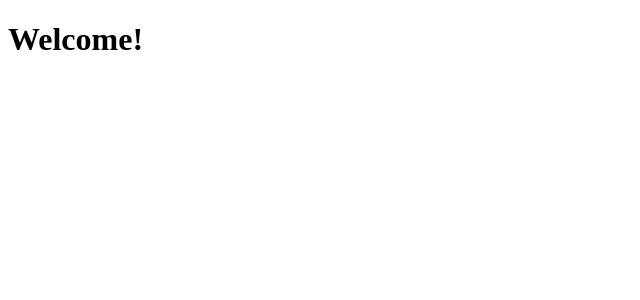
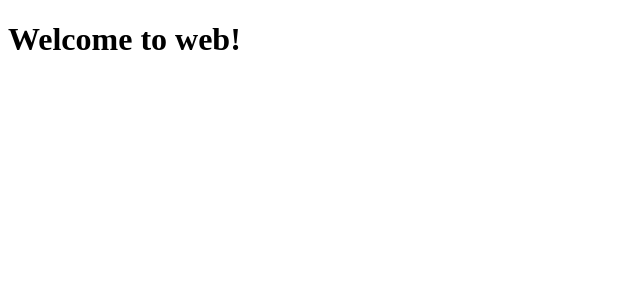
Before and after one commit to skabanets/project-test, a React (Vite) app in the folder apps/web/: page / in a window 1280 px wide. Shown: the top 300 px of the page, without its empty margins (0-640 px from the left). Built offline with nearby package versions, Linux system fonts and the light colour scheme.

Commit message:
fix issue ci/cd

```diff
--- a/apps/web/src/App.tsx
+++ b/apps/web/src/App.tsx
@@ -1,3 +1,3 @@
 export function App() {
-  return <h1>Welcome!</h1>;
+  return <h1>Welcome to web!</h1>;
 }
```
